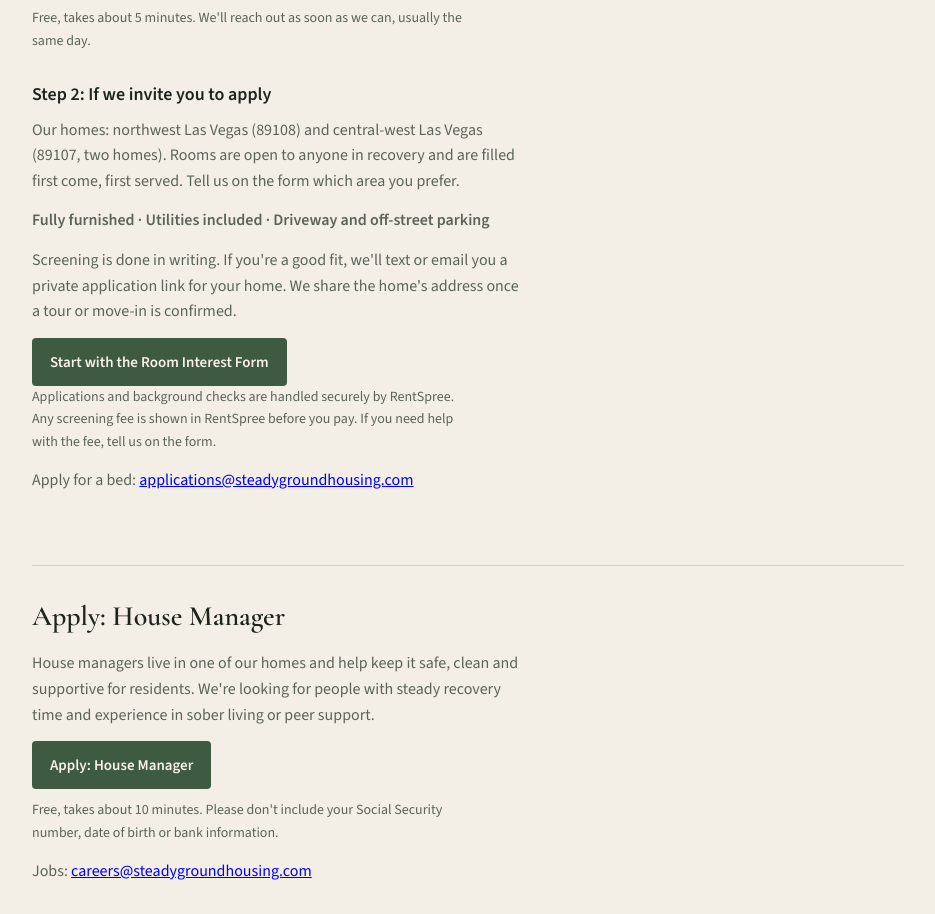
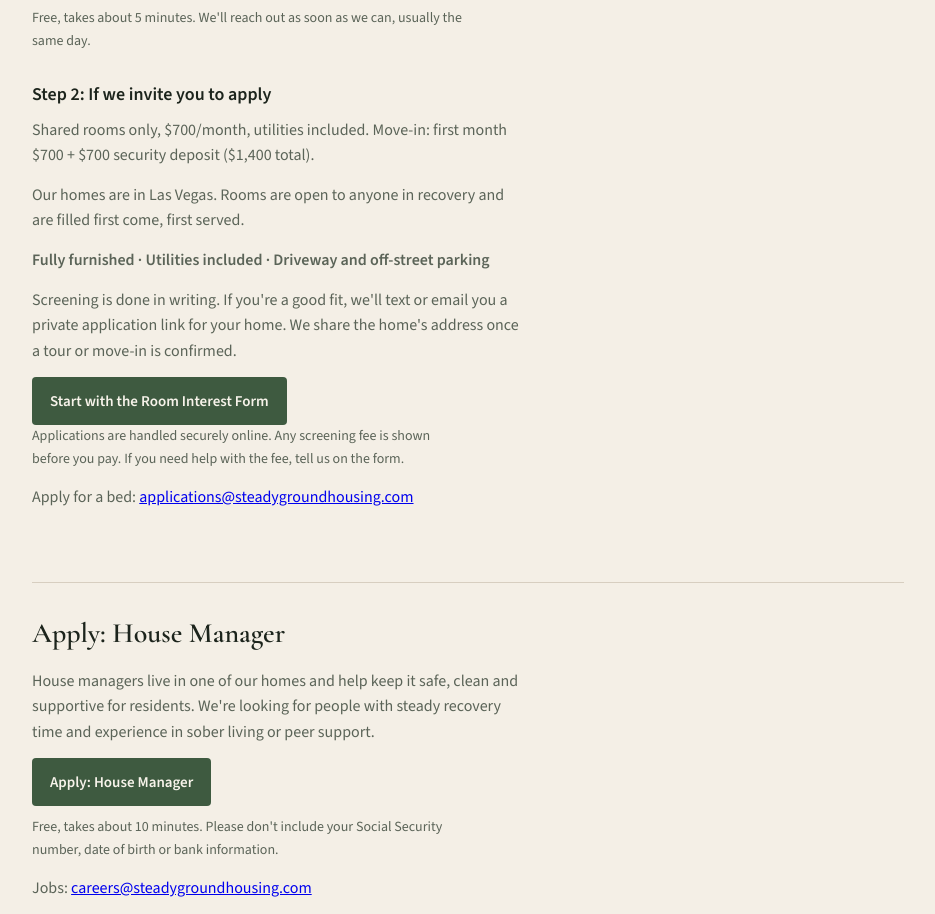
Before and after one commit to derickoosei-dot/steady-ground-housing, a plain HTML site: page index.html in a window 1280 px wide. Shown: the part 3286-4200 px from the top of the page, without its empty margins (172-1107 px from the left). Drawn offline with nearby package versions, Linux system fonts and the light colour scheme.

Commit message:
Add move-in terms, remove ZIPs and background-check wording

```diff
--- a/index.html
+++ b/index.html
@@ -270,13 +270,14 @@
       </div>
       <p style="color:var(--muted);font-size:14px;margin-top:10px">Free, takes about 5 minutes. We'll reach out as soon as we can, usually the same day.</p>
       <h3 style="font-size:18px;margin:28px 0 8px;color:var(--ink)">Step 2: If we invite you to apply</h3>
-      <p>Our homes: northwest Las Vegas (89108) and central-west Las Vegas (89107, two homes). Rooms are open to anyone in recovery and are filled first come, first served. Tell us on the form which area you prefer.</p>
+      <p>Shared rooms only, $700/month, utilities included. Move-in: first month $700 + $700 security deposit ($1,400 total).</p>
+      <p>Our homes are in Las Vegas. Rooms are open to anyone in recovery and are filled first come, first served.</p>
       <p><strong>Fully furnished · Utilities included · Driveway and off-street parking</strong></p>
       <p>Screening is done in writing. If you're a good fit, we'll text or email you a private application link for your home. We share the home's address once a tour or move-in is confirmed.</p>
       <div class="actions">
         <a class="btn" href="https://docs.google.com/forms/d/e/1FAIpQLSfRAj7qQdkItzrAkXB6D7L9Q75Qp4yE7eTZYTX4Er0mFevkLA/viewform?usp=pp_url&amp;entry.787690233=Website" target="_blank" rel="noopener">Start with the Room Interest Form</a>
       </div>
-      <p style="color:var(--muted);font-size:14px">Applications and background checks are handled securely by RentSpree. Any screening fee is shown in RentSpree before you pay. If you need help with the fee, tell us on the form.</p>
+      <p style="color:var(--muted);font-size:14px">Applications are handled securely online. Any screening fee is shown before you pay. If you need help with the fee, tell us on the form.</p>
       <p>Apply for a bed: <a href="mailto:applications@steadygroundhousing.com">applications@steadygroundhousing.com</a></p>
     </section>
 
```
